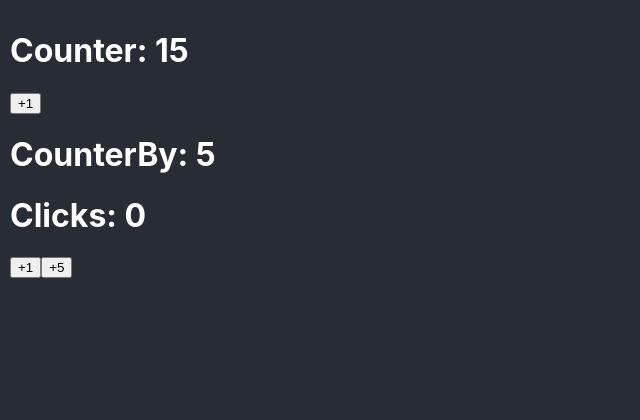
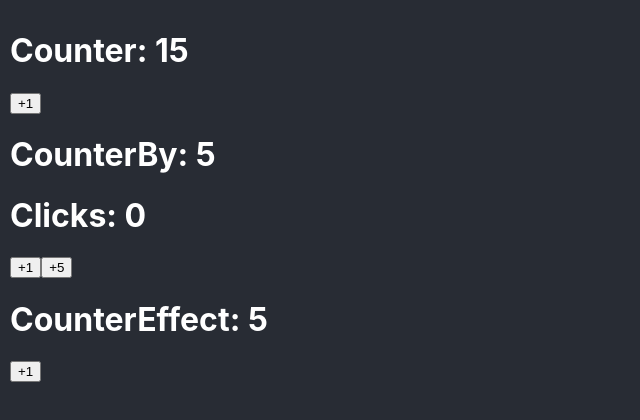
Before and after one commit to EricRusinque/bases-react-ts, a React (Create React App) app: page / in a window 1280 px wide. Shown: the top 420 px of the page, without its empty margins (0-640 px from the left). Built offline with nearby package versions, Linux system fonts and the light colour scheme.

Commit message:
CounterEffect listo

```diff
--- a/package.json
+++ b/package.json
@@ -10,6 +10,7 @@
     "@types/node": "^16.11.21",
     "@types/react": "^17.0.38",
     "@types/react-dom": "^17.0.11",
+    "gsap": "^3.9.1",
     "react": "^17.0.2",
     "react-dom": "^17.0.2",
     "react-scripts": "5.0.0",
--- a/src/App.tsx
+++ b/src/App.tsx
@@ -1,11 +1,13 @@
 import { Counter } from './bases/Counter';
 import { CounterBy } from './bases/CounterBy';
+import { CounterEffect } from './bases/CounterEffect';
 
 function App() {
   return (
     <>
       <Counter initialValue={ 15 }/>
       <CounterBy/>
+      <CounterEffect/>
     </>
   );
 }
--- /dev/null
+++ b/src/bases/CounterEffect.tsx
@@ -0,0 +1,31 @@
+import { useEffect, useState } from "react";
+
+const MAXIMUN_COUNT = 15;
+
+export const CounterEffect = () => {
+
+    const [counter, setCounter] = useState(5);
+
+    const handleClick = () => {
+        setCounter( prev => Math.min(prev + 1, MAXIMUN_COUNT) )
+    }
+
+    useEffect(() => {
+        if( counter < 10) return;
+
+        console.log('%cSe llego al valor maximo', 'color: red; background-color: black');
+
+    }, [counter]);
+
+
+    return (
+        <>
+            <h1>CounterEffect: { counter }</h1>
+            <button
+                onClick={handleClick}
+            >
+                +1
+            </button>
+        </>
+    );
+};
```
Also changed, not shown: 1 other file (tests, documents, lock files or other folders).
